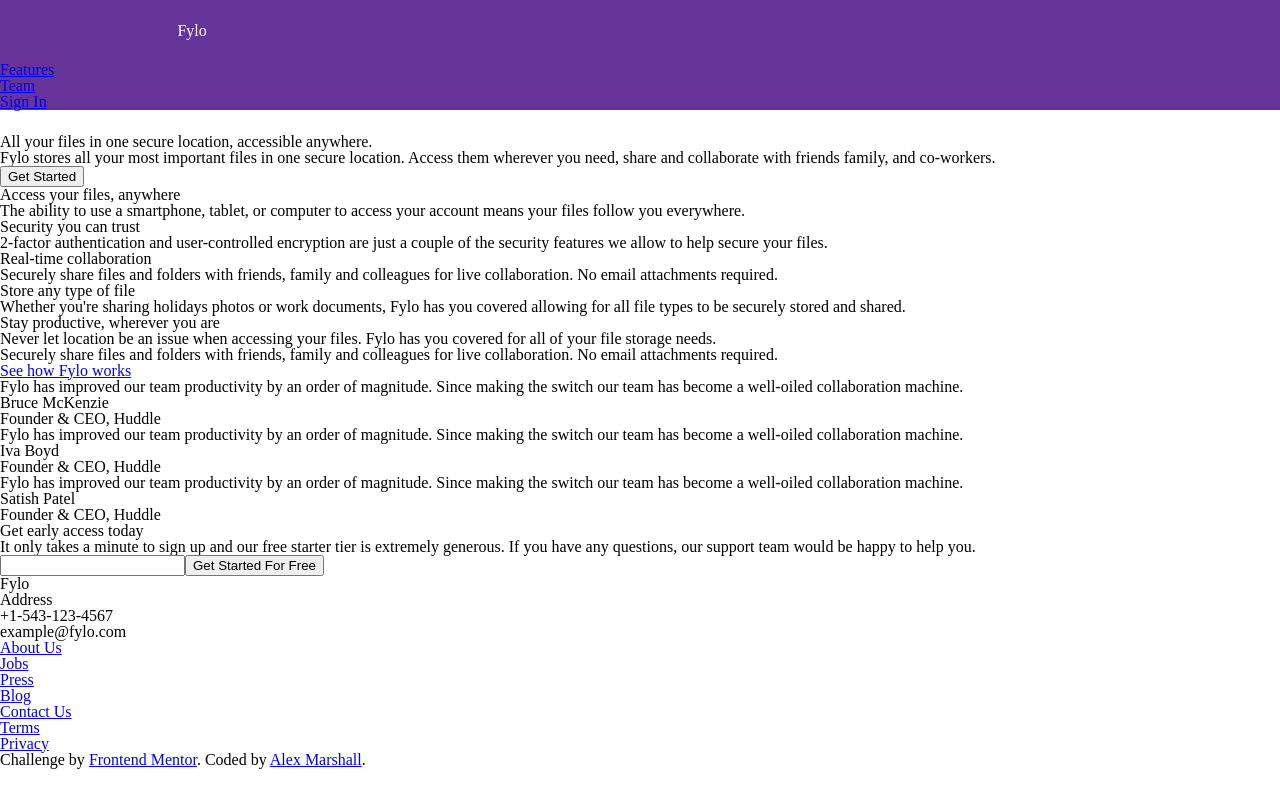
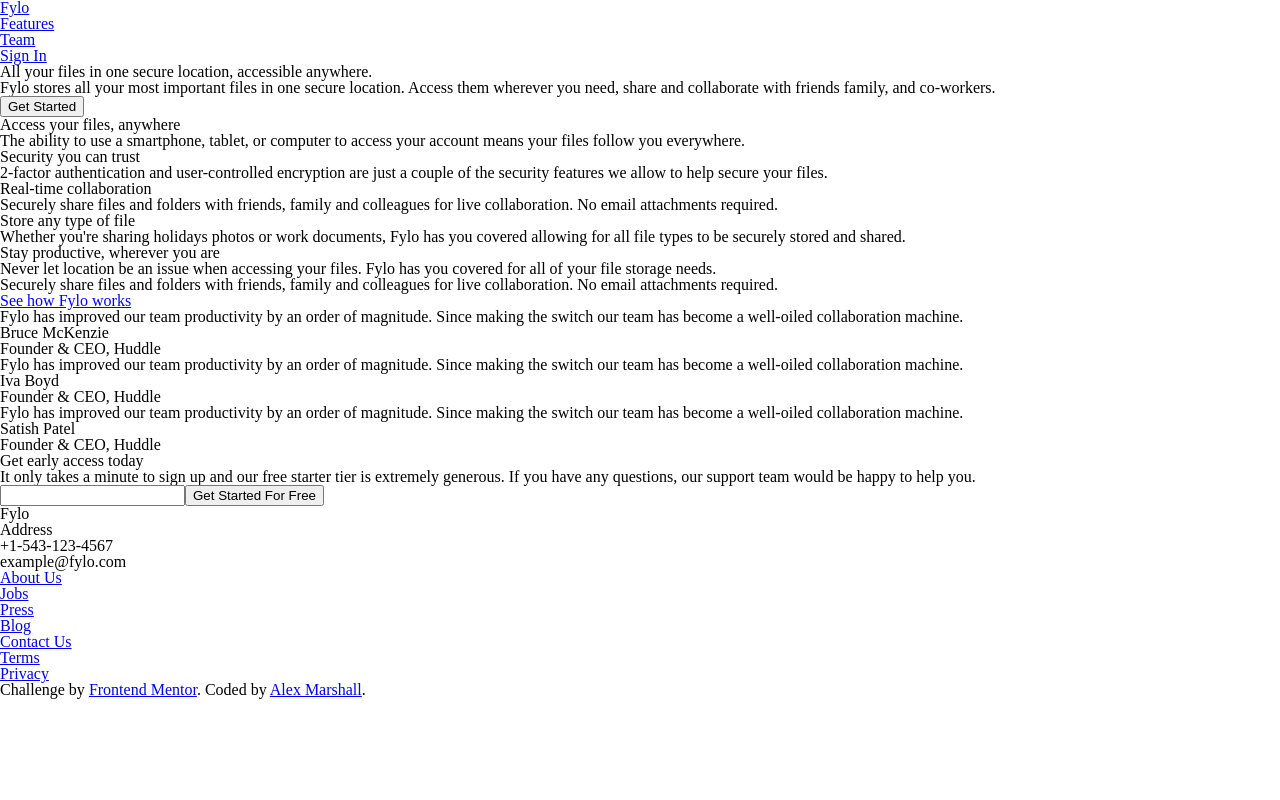
Before and after one commit to AlexKMarshall/fylo-dark-theme-landing-page, a Gatsby site: page / in a window 1280 px wide. Built offline with nearby package versions, Linux system fonts and the light colour scheme; Gatsby itself is replaced by a stand-in of ours.

Commit message:
Remove default gatsby styles

```diff
--- a/src/components/header.js
+++ b/src/components/header.js
@@ -3,31 +3,8 @@
 import React from "react";
 
 const Header = ({ siteTitle, children }) => (
-  <header
-    style={{
-      background: `rebeccapurple`,
-      marginBottom: `1.45rem`,
-    }}
-  >
-    <div
-      style={{
-        margin: `0 auto`,
-        maxWidth: 960,
-        padding: `1.45rem 1.0875rem`,
-      }}
-    >
-      <div style={{ margin: 0 }}>
-        <Link
-          to="/"
-          style={{
-            color: `white`,
-            textDecoration: `none`,
-          }}
-        >
-          {siteTitle}
-        </Link>
-      </div>
-    </div>
+  <header>
+    <Link to="/">{siteTitle}</Link>
     {children}
   </header>
 );
```
